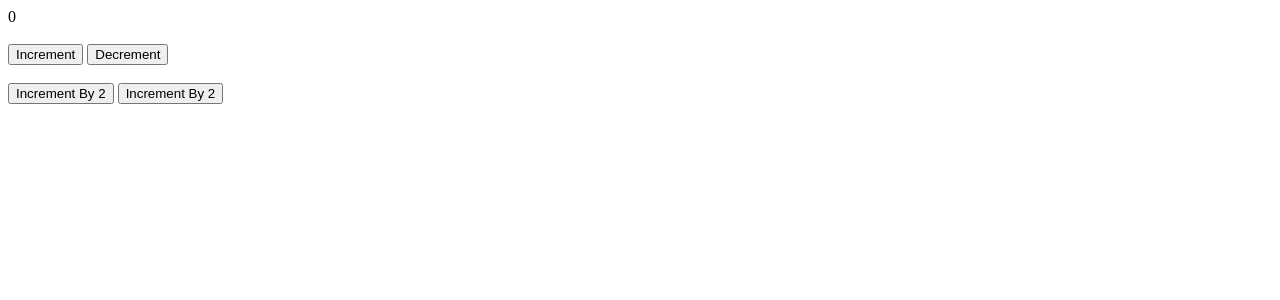
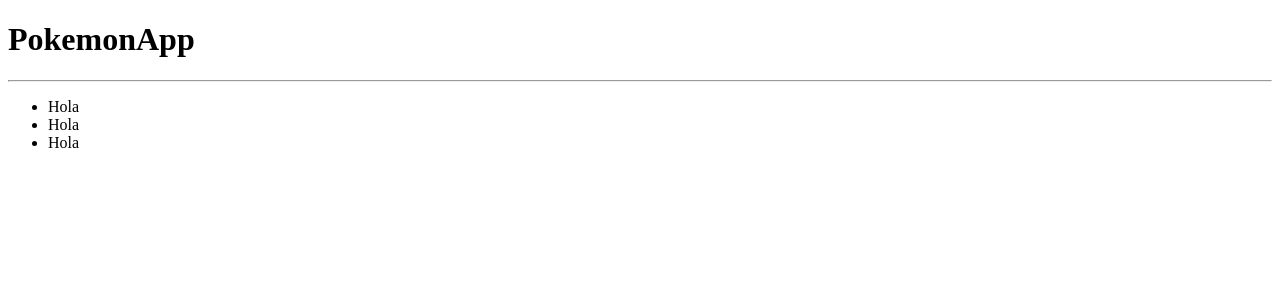
Before and after one commit to EdsonJSF/react-redux-toolkit-app, a React (Vite) app: page / in a window 1280 px wide. Shown: the top 300 px of the page. Built offline with nearby package versions, Linux system fonts and the light colour scheme.

Commit message:
Feat: PokemonApp - Create component - Create slice

```diff
--- /dev/null
+++ b/src/components/PokemonApp.jsx
@@ -0,0 +1,14 @@
+export const PokemonApp = () => {
+  return (
+    <>
+      <h1>PokemonApp</h1>
+      <hr />
+
+      <ul>
+        <li>Hola</li>
+        <li>Hola</li>
+        <li>Hola</li>
+      </ul>
+    </>
+  );
+};
--- a/src/main.jsx
+++ b/src/main.jsx
@@ -7,12 +7,14 @@
 
 import "./main.css";
 
-import { Counter } from "./components/Counter";
+// import { Counter } from "./components/Counter";
+import { PokemonApp } from "./components/pokemonApp";
 
 ReactDOM.createRoot(document.getElementById("root")).render(
   <React.StrictMode>
     <Provider store={store}>
-      <Counter />
+      {/* <Counter /> */}
+      <PokemonApp/>
     </Provider>
   </React.StrictMode>
 );
--- /dev/null
+++ b/src/store/slices/index.js
@@ -0,0 +1,2 @@
+export * from "./counter";
+export * from "./pokemon";
--- /dev/null
+++ b/src/store/slices/pokemon/index.js
@@ -0,0 +1 @@
+export * from "./pokemonSlice";
--- /dev/null
+++ b/src/store/slices/pokemon/pokemonSlice.js
@@ -0,0 +1,24 @@
+import { createSlice } from "@reduxjs/toolkit";
+
+const initialState = {
+  page: 0,
+  pokemons: [],
+  isLoading: false,
+};
+
+export const pokemonSlice = createSlice({
+  name: "pokemon",
+  initialState,
+  reducers: {
+    startLoading: (state) => {
+      state.isLoading = true;
+    },
+    setPokemons: (state, action) => {
+      console.log("setPokemons");
+      console.log(state);
+      console.log(action);
+    },
+  },
+});
+
+export const { startLoading, setPokemons } = pokemonSlice.actions;
--- a/src/store/store.js
+++ b/src/store/store.js
@@ -1,9 +1,10 @@
 import { configureStore } from "@reduxjs/toolkit";
 
-import { counterSlice } from "./slices/counter";
+import { counterSlice, pokemonSlice } from "./slices";
 
 export const store = configureStore({
   reducer: {
     counterReducer: counterSlice.reducer,
+    pokemonReducer: pokemonSlice.reducer,
   },
 });
```
